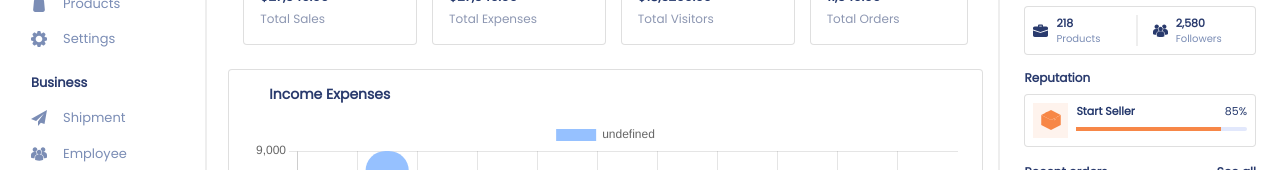
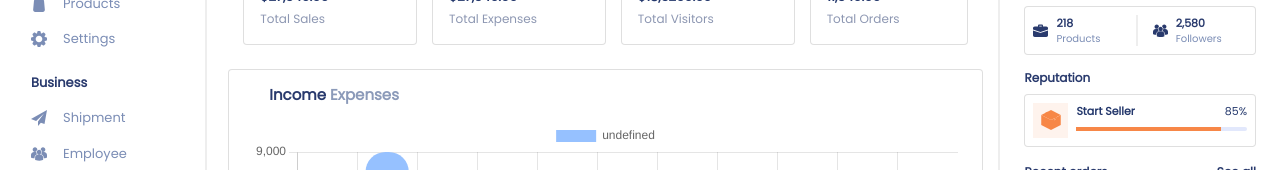
Before and after one commit to eris202/Dashboard-React, a React (Create React App) app: page / in a window 1280 px wide. Shown: the part 223-393 px from the top of the page. Built offline with nearby package versions, Linux system fonts and the light colour scheme.

Commit message:
Deploying to heroku

```diff
--- a/src/App.js
+++ b/src/App.js
@@ -56,8 +56,8 @@ function App() {
 
         <Thumbnail title="Overview" />
         <div className="px-4 mt-4 card">
-          <h3 className="title mb-0 p-3">
-            Income <span className="me-3">Expenses</span>
+          <h3 className="title mb-0 p-3" style={{fontSize: "15px"}}>
+            Income <span className="me-3" style={{color: "#8b9ab9"}}>Expenses</span>
           </h3>
 
           <ChartIllustration />
--- a/src/component/view/chart.js
+++ b/src/component/view/chart.js
@@ -56,7 +56,6 @@ export default function ChartIllustration() {
       },
       options: {
         scales: {
-
           yAxes: [
             {
               ticks: {
@@ -65,6 +64,9 @@ export default function ChartIllustration() {
                 // backdropColor: {
                 //   // color: "red"
                 // },
+              },
+              grid: {
+                borderColor: "#fff",
               },
             },
           ],
```
